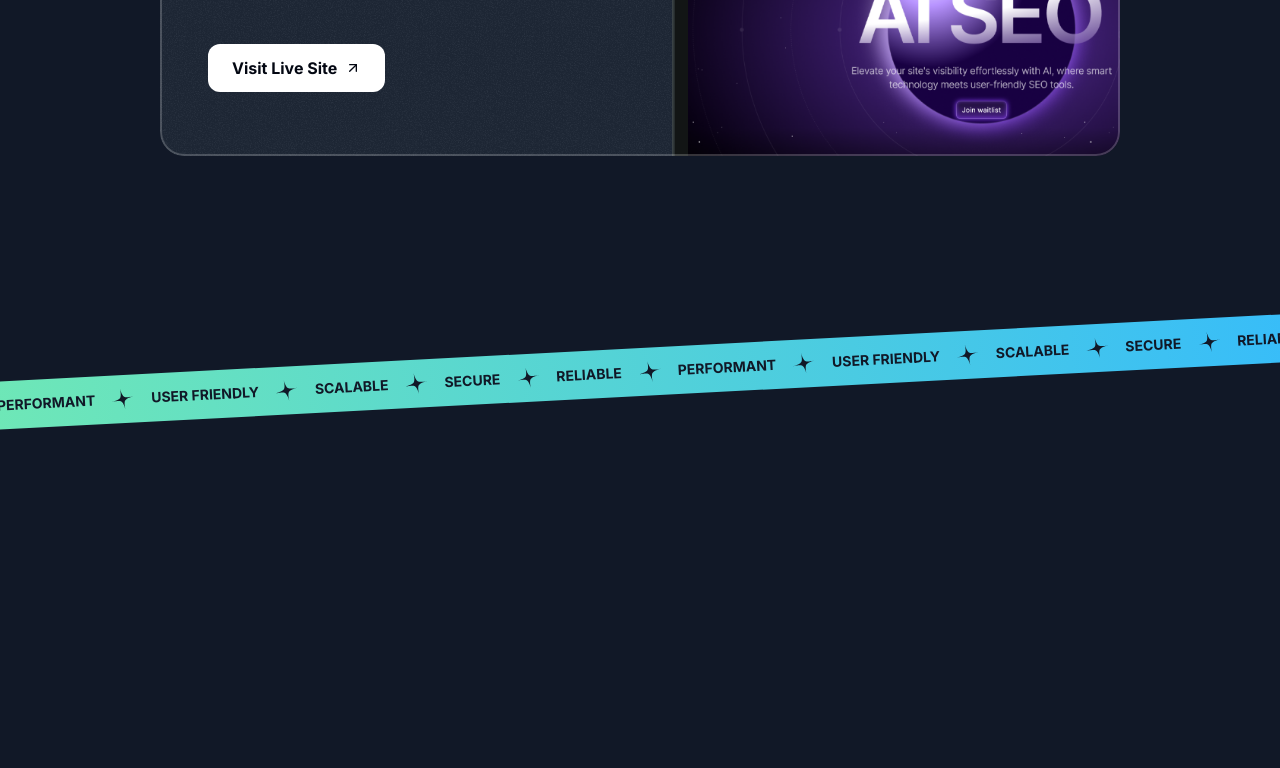
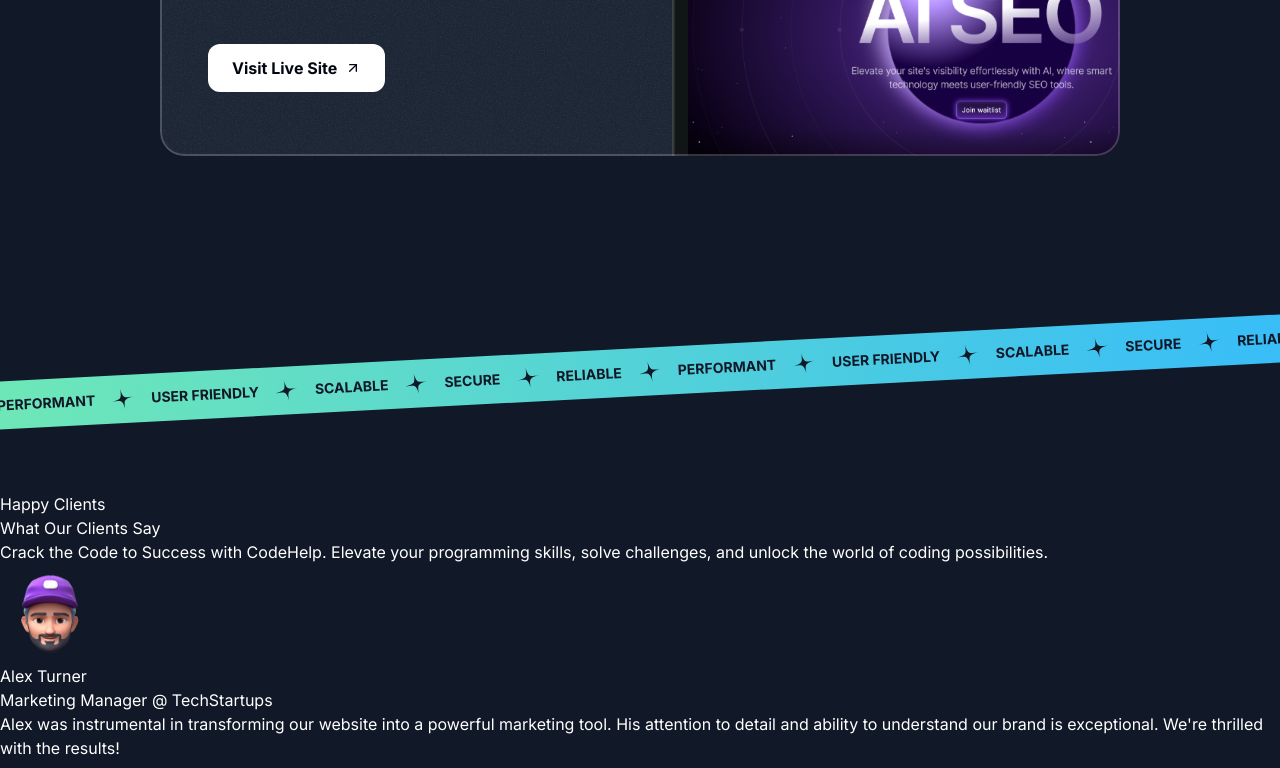
Before and after one commit to Awais-Ansarii/my-portfolio, a Next.js app: page / in a window 1280 px wide. Shown: the part 2686-3454 px from the top of the page. Before the commit the page ends 3178 px from the top, so only its background shows below. Built offline with nearby package versions, Linux system fonts and the light colour scheme; a web font is replaced by a local one.

Commit message:
minor updates

```diff
--- a/src/app/page.tsx
+++ b/src/app/page.tsx
@@ -2,6 +2,7 @@ import Header from "@/sections/Header";
 import { HeroSection } from "@/sections/Hero";
 import { ProjectsSection } from "@/sections/Projects";
 import { TapeSection } from "@/sections/Tape";
+import { TestimonialsSection } from "@/sections/Testimonials";
 
 export default function Home() {
   return (
@@ -10,6 +11,7 @@ export default function Home() {
       <HeroSection />
       <ProjectsSection />
       <TapeSection />
+      <TestimonialsSection />
     </div>
   );
 }
--- /dev/null
+++ b/src/components/SectionHeader.tsx
@@ -0,0 +1,27 @@
+const SectionHeader = ({
+  title,
+  eyebrow,
+  description,
+}: {
+  title: string;
+  eyebrow: string;
+  description: string;
+}) => {
+  return (
+    <>
+      <div className="flex justify-center">
+        <p className="uppercase font-semibold tracking-widest bg-gradient-to-r from-emerald-300 to-sky-400 text-transparent bg-clip-text text-center">
+          Real World Results
+        </p>
+      </div>
+      <h2 className="text-center text-3xl md:text-5xl font-serif mt-6">
+        Featured Projects
+      </h2>
+      <p className="text-center text-white/60 mt-4 md:text-lg lg:text-xl md:max-w-md md:mx-auto">
+        See how I built these awesome projects in real life.
+      </p>
+    </>
+  );
+};
+
+export default SectionHeader;
--- a/src/sections/Projects.tsx
+++ b/src/sections/Projects.tsx
@@ -6,6 +6,7 @@ import Image from "next/image";
 import CheckCircleIcon from "@/assets/icons/check-circle.svg";
 import ArrowUpRightIcon from "@/assets/icons/arrow-up-right.svg";
 import GrainImage from "@/assets/images/grain.jpg";
+import SectionHeader from "@/components/SectionHeader";
 const portfolioProjects = [
   {
     company: "Acme Corp",
@@ -49,17 +50,7 @@ export const ProjectsSection = () => {
   return (
     <section className="pb-16 lg:py-24">
       <div className="container">
-        <div className="flex justify-center">
-          <p className="uppercase font-semibold tracking-widest bg-gradient-to-r from-emerald-300 to-sky-400 text-transparent bg-clip-text text-center">
-            Real World Results
-          </p>
-        </div>
-        <h2 className="text-center text-3xl md:text-5xl font-serif mt-6">
-          Featured Projects
-        </h2>
-        <p className="text-center text-white/60 mt-4 md:text-lg lg:text-xl md:max-w-md md:mx-auto">
-          See how I built these awesome projects in real life.
-        </p>
+        <SectionHeader title={"Featured Projects"} eyebrow={"Real World Results"} description={"See how I built these awesome projects in real life."} />
 
         <div className="flex flex-col gap-20 mt-10 md:mt-20">
           {portfolioProjects?.map((project, index) => {
--- a/src/sections/Testimonials.tsx
+++ b/src/sections/Testimonials.tsx
@@ -3,6 +3,7 @@ import memojiAvatar2 from "@/assets/images/memoji-avatar-2.png";
 import memojiAvatar3 from "@/assets/images/memoji-avatar-3.png";
 import memojiAvatar4 from "@/assets/images/memoji-avatar-4.png";
 import memojiAvatar5 from "@/assets/images/memoji-avatar-5.png";
+import Image from "next/image";
 
 const testimonials = [
   {
@@ -38,5 +39,30 @@ const testimonials = [
 ];
 
 export const TestimonialsSection = () => {
-  return <div>Testimonials Section</div>;
+  return (
+    <div>
+      <p>Happy Clients</p>
+      <h2>What Our Clients Say</h2>
+      <p>
+        Crack the Code to Success with CodeHelp. Elevate your programming
+        skills, solve challenges, and unlock the world of coding possibilities.
+      </p>
+      <div>
+        {testimonials.map((testimonial, index) => {
+          return (
+            <div key={index}>
+              <Image
+                src={testimonial.avatar}
+                alt={testimonial.name}
+                className=""
+              />
+              <div>{testimonial.name}</div>
+              <div>{testimonial.position}</div>
+              <p>{testimonial.text}</p>
+            </div>
+          );
+        })}
+      </div>
+    </div>
+  );
 };
```
